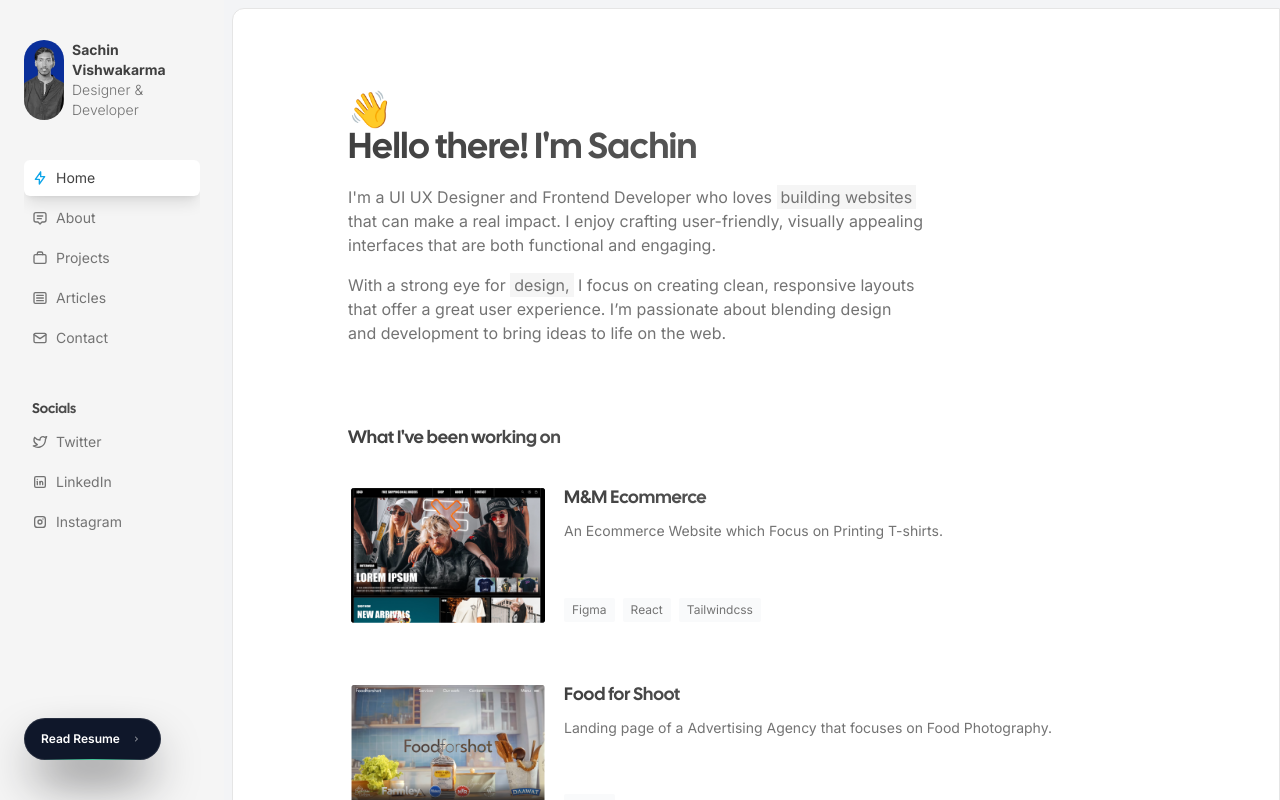
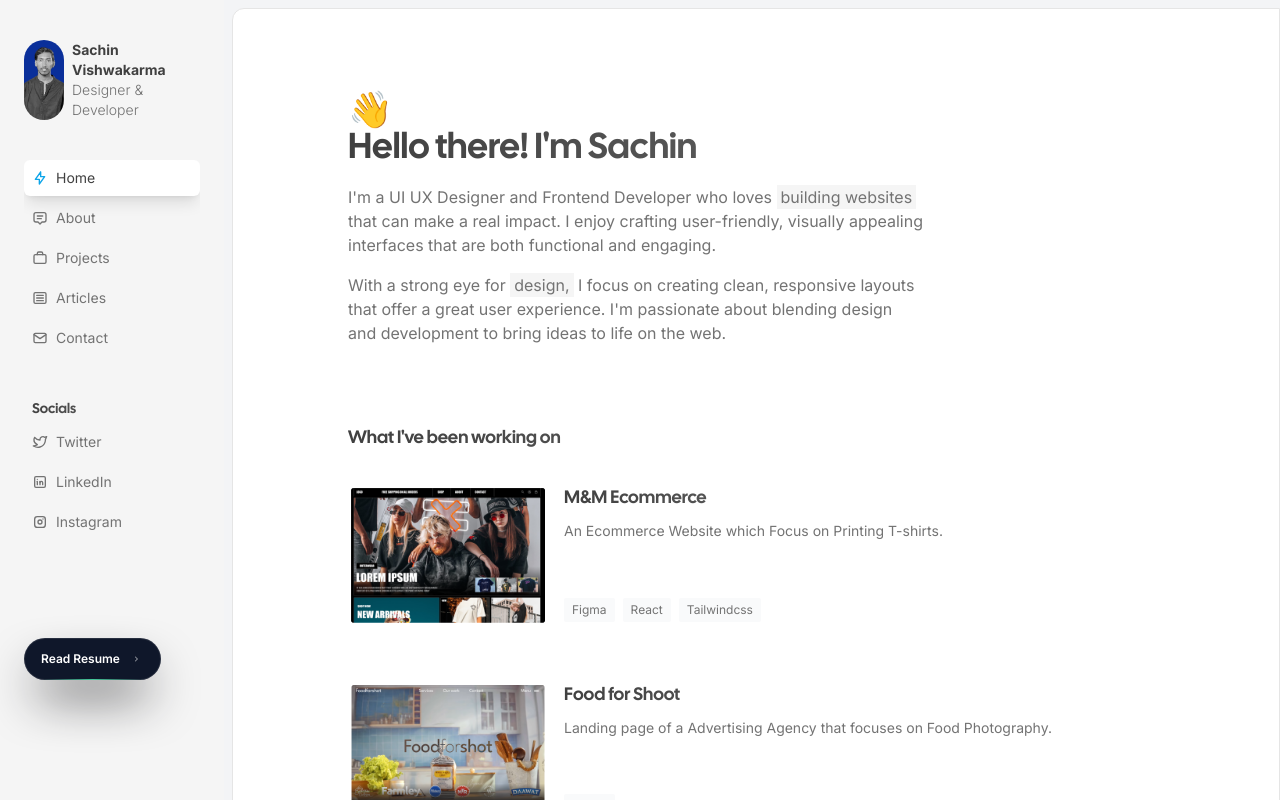
Before and after one commit to sachinnn0/My-Portfolio, a Next.js app: page / in a window 1280 px wide. Built offline with nearby package versions, Linux system fonts and the light colour scheme.

Commit message:
Add margin bottom to Read Resume button

```diff
--- a/src/app/page.tsx
+++ b/src/app/page.tsx
@@ -19,7 +19,7 @@ export default function Home() {
       </Paragraph>
       <Paragraph className="max-w-xl mt-4">
         With a strong eye for <Highlight>design,</Highlight> I focus on creating
-        clean, responsive layouts that offer a great user experience. I’m
+        clean, responsive layouts that offer a great user experience. I'm
         passionate about blending design and development to bring ideas to life
         on the web.
       </Paragraph>
--- a/src/components/ButtonCTA.tsx
+++ b/src/components/ButtonCTA.tsx
@@ -2,7 +2,7 @@ export const ButtonCTA = () => {
   return (
     <div className="absolute top-0 inset-x-0  flex justify-center">
       <a
-        href="https://twitter.com/mannupaaji"
+        href="https://twitter.com/sachincreates"
         target={"_blank"}
         className="bg-black no-underline group  cursor-pointer relative shadow-2xl shadow-zinc-900 rounded-full p-px text-xs font-semibold leading-6  text-white inline-block"
       >
--- a/src/components/Sidebar.tsx
+++ b/src/components/Sidebar.tsx
@@ -31,7 +31,7 @@ export const Sidebar = () => {
               <SidebarHeader />
               <Navigation setOpen={setOpen} />
             </div>
-            <div onClick={() => isMobile() && setOpen(false)}>
+            <div onClick={() => isMobile() && setOpen(false)} className="mb-20">
               <Badge href="/resume" text="Read Resume" />
             </div>
           </motion.div>
```
